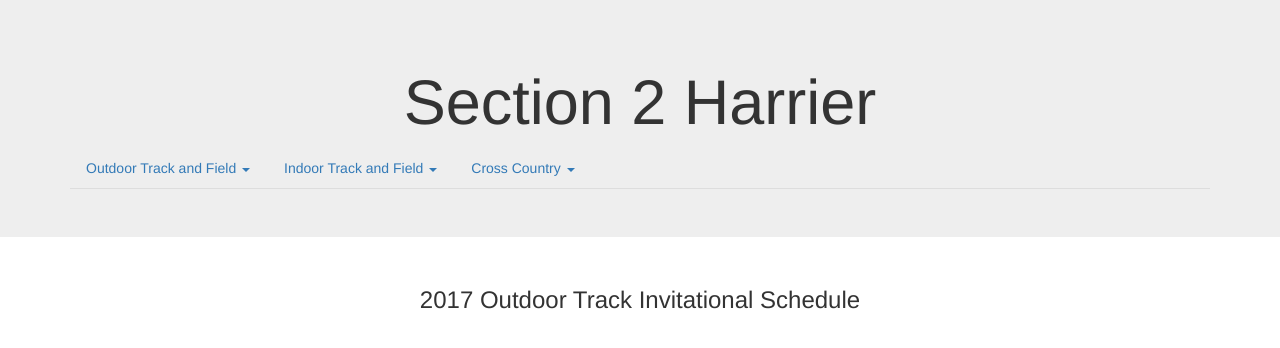
After one commit to donaldjones09/Section-2-Harrier, a Flask app: page /outdoor/outdoorschedule in a window 1280 px wide. The commit adds this page. Shown: the top 348 px of the page. Run offline with Flask 2, Linux system fonts and the light colour scheme; some libraries are stand-ins or nearby versions.

Commit message:
Created an almost-full site skeleton
Included new pages for schedules and more

```diff
--- a/application.py
+++ b/application.py
@@ -1,8 +1,41 @@
 from flask import Flask, render_template
+from datetime import datetime
 
 app = Flask(__name__)
 
-@app.route("/")
+current_year = datetime.now().year
+
+@app.route("/", methods=["GET", "POST"])
 def index():
-    return render_template("index.html")
-app.run()
+    return render_template('Index.html')
+
+@app.route("/outdoor", methods=["GET", "POST"])
+def outdoor():
+    return render_template("outdoor.html")
+
+@app.route("/indoor", methods=["GET", "POST"])
+def indoor():
+    return render_template("indoor.html")
+
+@app.route("/xc", methods=["GET", "POST"])
+def xc():
+    return render_template("xc.html")
+
+@app.route("/outdoor/outdoorschedule")
+def outdoor_schedule():
+    #show all current_year meets (todo)
+    return render_template("outdoorschedule.html", current_year = current_year)
+
+@app.route("/indoor/indoorschedule")
+def indoor_schedule():
+    if datetime.now().month < 4:
+        indcurrent_year = current_year - 1
+    else:
+        indcurrent_year = current_year
+    #show all meets for indcurrent_year - indcurrent_year - 1 (todo)
+    return render_template("indoorschedule.html", current_year = indcurrent_year)
+
+@app.route("/xc/xcschedule")
+def xc_schedule():
+
+    return render_template("xcschedule.html", current_year = xccurrent_year)
--- a/Index.html
+++ b/templates/Index.html
@@ -5,5 +5,5 @@
 {% endblock %}
 
 {% block main %}
-  <p>Testing</p>
+  <p>Is this updating?</p>
 {% endblock %}
--- /dev/null
+++ b/templates/layout.html
@@ -0,0 +1,60 @@
+<!DOCTYPE html>
+<html lang = "en">
+
+  <head>
+    <link href="{{ url_for('static', filename='styles.css') }}" rel="stylesheet"/>
+    <meta charset="utf-8">
+    <meta name="viewport" content="width=device-width, initial-scale=1">
+    <script src="https://ajax.googleapis.com/ajax/libs/jquery/3.1.1/jquery.min.js"></script>
+    <link href="https://maxcdn.bootstrapcdn.com/bootstrap/3.3.7/css/bootstrap.min.css" rel="stylesheet"/>
+    <script src="https://maxcdn.bootstrapcdn.com/bootstrap/3.3.7/js/bootstrap.min.js"></script>
+    <title>Section 2 Harrier: {% block title %}{% endblock %}</title>
+
+  </head>
+
+  <body>
+    <div class="jumbotron text-center">
+      <h1>Section 2 Harrier</h1>
+      <div class = "container">
+          <ul class = "nav nav-tabs">
+            <li>
+
+            </li>
+            <li class="dropdown">
+              <a class="dropdown-toggle" data-toggle="dropdown" href="{{ url_for('outdoor') }}">Outdoor Track and Field
+              <span class="caret"></span></a>
+              <ul class="dropdown-menu">
+                <li><a href="{{ url_for('outdoor_schedule') }}">Schedule</a></li>
+                <li><a href="#">Archives</a></li>
+                <li><a href="#">Leaderboard</a></li>
+              </ul>
+            </li>
+            <li class="dropdown">
+              <a class="dropdown-toggle" data-toggle="dropdown" href="{{ url_for('indoor') }}">Indoor Track and Field
+              <span class="caret"></span></a>
+              <ul class="dropdown-menu">
+                <li><a href="{{ url_for('indoor_schedule') }}">Schedule</a></li>
+                <li><a href="#">Archives</a></li>
+                <li><a href="#">Leaderboard</a></li>
+              </ul>
+            </li>
+            <li class="dropdown">
+              <a class="dropdown-toggle" data-toggle="dropdown" href="{{ url_for('indoor') }}">Cross Country
+              <span class="caret"></span></a>
+              <ul class="dropdown-menu">
+                  <li><a href="{{ url_for('xc_schedule') }}">Schedule</a></li>
+                  <li><a href="#">Archives</a></li>
+                  <li><a href="#">Leaderboard</a></li>
+              </ul>
+            </li>
+          </ul>
+      </div>
+    </div>
+  <main>
+    {% block main %}
+    {% endblock %}
+  </main>
+
+  </body>
+
+</html>
--- /dev/null
+++ b/templates/outdoorschedule.html
@@ -0,0 +1,11 @@
+{% extends "layout.html" %}
+
+{% block title %}
+    Outdoor Track and Field
+{% endblock %}
+
+{% block main %}
+  <div class = "container">
+    <h3>{{ current_year }} Outdoor Track Invitational Schedule</h3>
+  </div>
+{% endblock %}
```
Also changed, not shown: layout.html (deleted, +0 -33 lines), templates/indoor.html (added, +9 -0 lines), templates/indoorschedule.html (added, +11 -0 lines), templates/outdoor.html (added, +9 -0 lines), templates/xc.html (added, +8 -0 lines), templates/xcschedule.html (added, +11 -0 lines), static/styles.css (renamed from styles.css).
